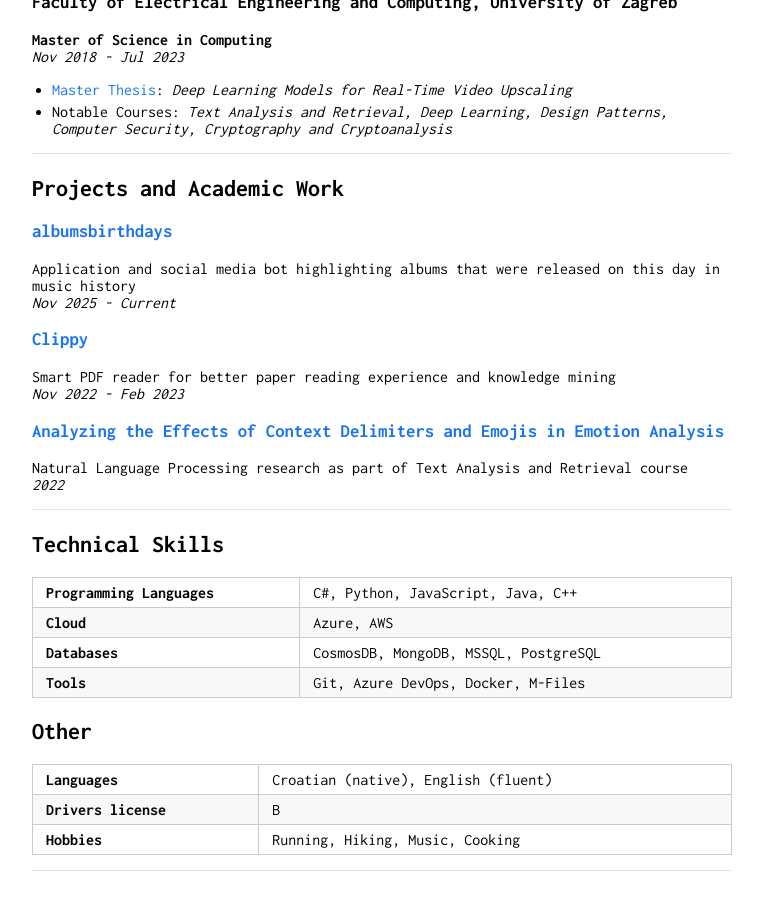
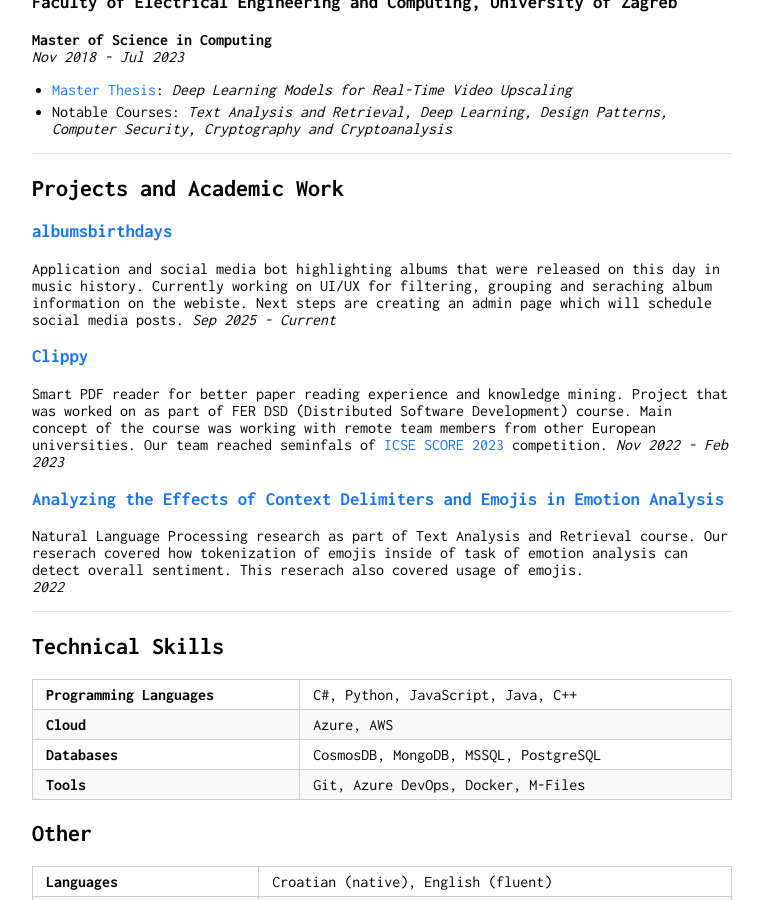
Before and after one commit to dino-grgic/dino-grgic.github.io, a Jekyll site: the page built from index.md, in a window 1280 px wide and 900 px high, scrolled down 578 px. Shown: the whole window, without its empty margins (258-1021 px from the left). Built offline with Jekyll 4.4.1, drawn with Linux system fonts in a browser that asks for light colours; before the commit the page ends 1450 px from its top, so only the background shows below that.

Commit message:
Updated portfolio

```diff
--- a/index.md
+++ b/index.md
@@ -38,17 +38,17 @@ _Nov 2018 - Jul 2023_
 
 ### [albumsbirthdays](https://albumsbirthdays.djeno.xyz/)
 
-Application and social media bot highlighting albums that were released on this day in music history
-_Nov 2025 - Current_
+Application and social media bot highlighting albums that were released on this day in music history. Currently working on UI/UX for filtering, grouping and seraching album information on the webiste. Next steps are creating an admin page which will schedule social media posts.
+_Sep 2025 - Current_
 
 ### [Clippy](https://github.com/clippydsdone)
 
-Smart PDF reader for better paper reading experience and knowledge mining
+Smart PDF reader for better paper reading experience and knowledge mining. Project that was worked on as part of FER DSD (Distributed Software Development) course. Main concept of the course was working with remote team members from other European universities. Our team reached seminfals of [ICSE SCORE 2023](https://conf.researchr.org/track/icse-2023/icse-2023-score-2023) competition.
 _Nov 2022 - Feb 2023_
 
 ### [Analyzing the Effects of Context Delimiters and Emojis in Emotion Analysis](https://github.com/dinogrgic1/fer-text-analysis-and-retrieval-labs/blob/6b9f0664b8d09dacfc775ba9c2d6ff19e66f3f32/SENTI_MENTI.pdf)
 
-Natural Language Processing research as part of Text Analysis and Retrieval course
+Natural Language Processing research as part of Text Analysis and Retrieval course. Our reserach covered how tokenization of emojis inside of task of emotion analysis can detect overall sentiment. This reserach also covered usage of emojis.
 _2022_
 
 ---
```
